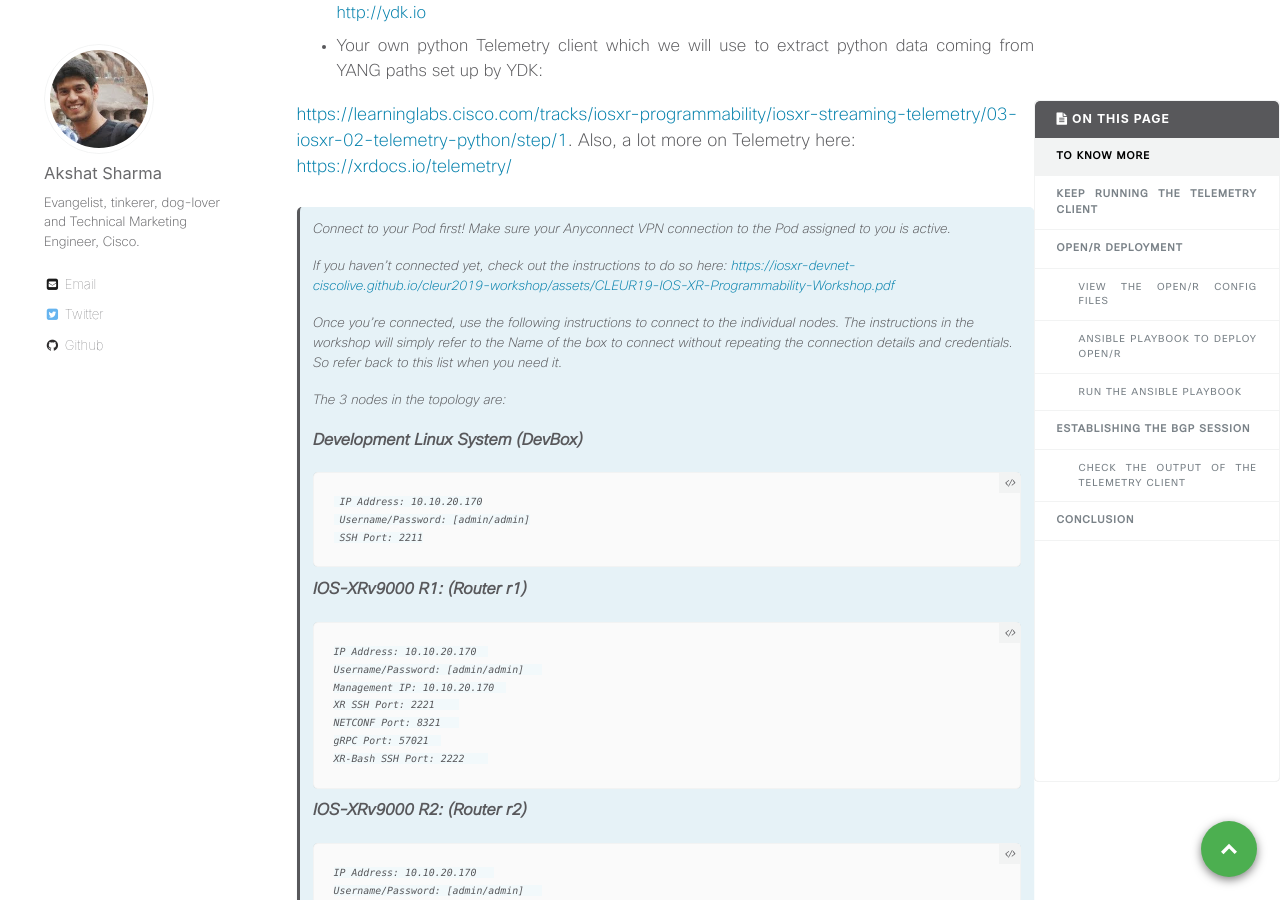
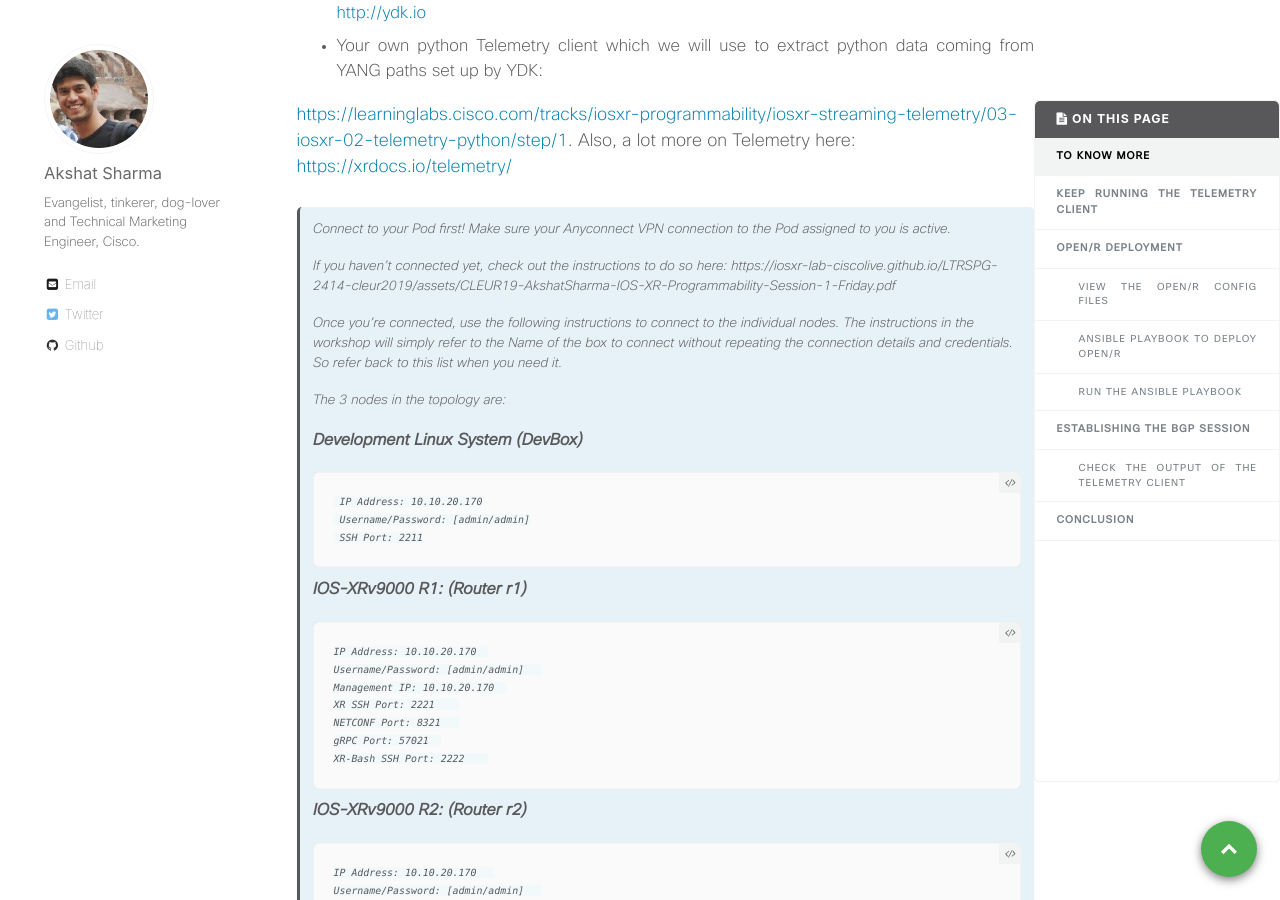
Before and after one commit to nanog75/hackathon, a Jekyll site: the page built from _wkinstructions/2019-01-30-step-7-combining-telemetry-with-Ansible-and-Open-r.md, in a window 1280 px wide and 900 px high, scrolled down 565 px. Built offline with Jekyll 4.4.1, drawn with Linux system fonts in a browser that asks for light colours; comment, search, counter and statistics services are not loaded.

Commit message:
Update 2019-01-30-step-7-combining-telemetry-with-Ansible-and-Open-r.md

```diff
--- a/_wkinstructions/2019-01-30-step-7-combining-telemetry-with-Ansible-and-Open-r.md
+++ b/_wkinstructions/2019-01-30-step-7-combining-telemetry-with-Ansible-and-Open-r.md
@@ -31,7 +31,7 @@ In this workshop we will look at a few of them:
 >Connect to your Pod first! Make sure your Anyconnect VPN connection to the Pod assigned to you is active.
 >
 > If you haven't connected yet, check out the instructions to do so here:
-><https://iosxr-devnet-ciscolive.github.io/cleur2019-workshop/assets/CLEUR19-IOS-XR-Programmability-Workshop.pdf>
+>https://iosxr-lab-ciscolive.github.io/LTRSPG-2414-cleur2019/assets/CLEUR19-AkshatSharma-IOS-XR-Programmability-Session-1-Friday.pdf
 >
 >
 > Once you're connected, use the following instructions to connect to the individual nodes.
```
